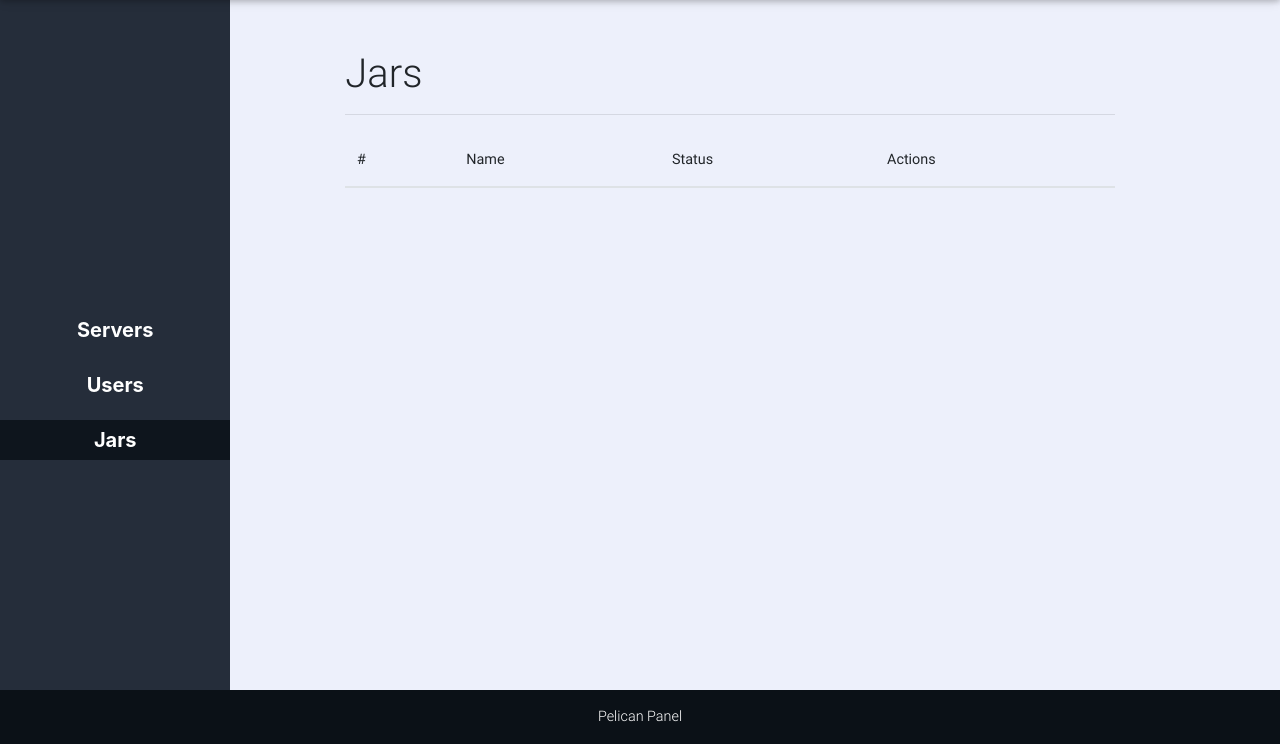
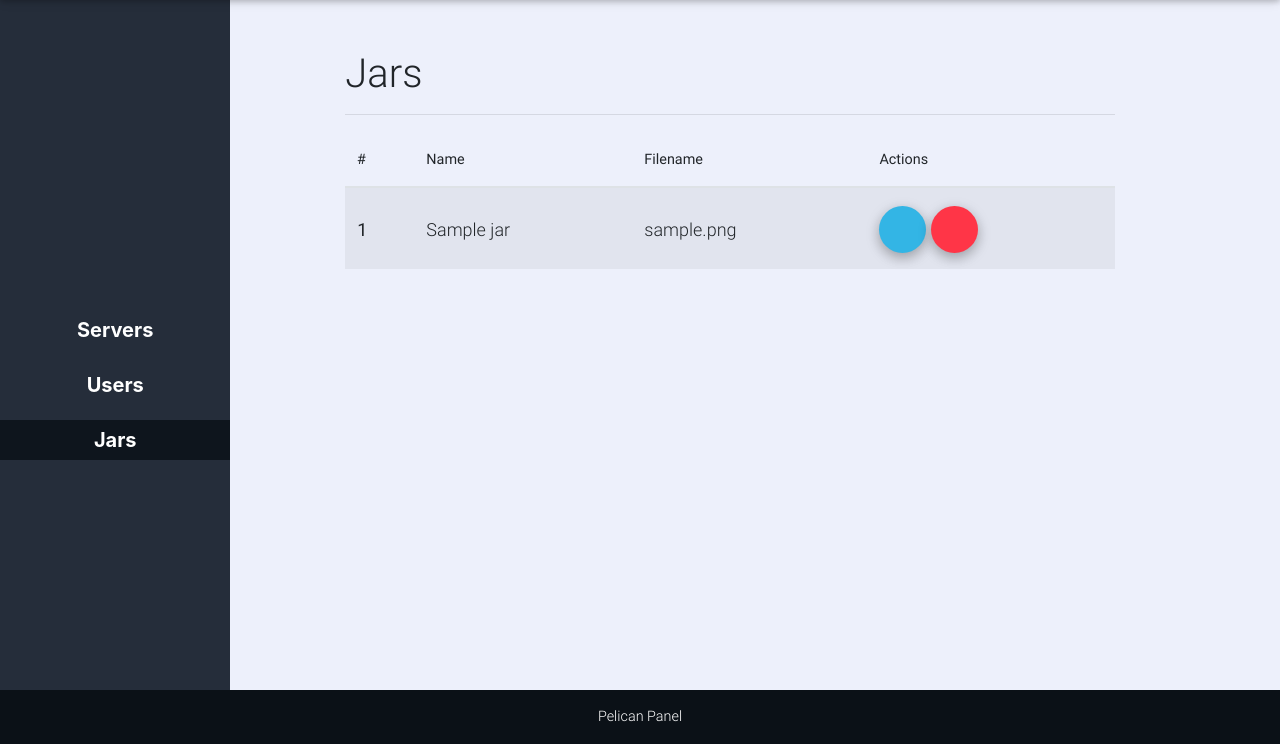
Before and after one commit to GavinAF/Pelican-Panel, a Flask app: page /jars in a window 1280 px wide. Shown: the part 56-800 px from the top of the page. Run offline with Flask 2, Linux system fonts and the light colour scheme; the visitor is signed in with stand-in values (Sample User, id 1); tables that the repository leaves empty hold one stand-in row (values such as "Sample post"); lists and menus that the app fills with data are empty; some libraries are stand-ins or nearby versions.

Commit message:
Jar upload page

```diff
--- a/webapp/helpers.py
+++ b/webapp/helpers.py
@@ -196,3 +196,15 @@
         return False
     finally:
             return True
+
+def get_jars():
+    # Get jars from database
+    try:
+        jars = Jar.query.all()
+        print("Selected jars from database")
+
+    except (Exception) as error :
+        print ("Error while selecting jars from database", error)
+        return False
+    finally:
+        return jars
--- a/webapp/routes.py
+++ b/webapp/routes.py
@@ -1,5 +1,5 @@
 from flask import Blueprint, render_template, session, redirect, request
-from webapp.helpers import login_required, login_user, get_servers, create_server, remove_server, get_users, create_user_panel, create_user, remove_user, save_jar
+from webapp.helpers import login_required, login_user, get_servers, create_server, remove_server, get_users, create_user_panel, create_user, remove_user, save_jar, get_jars
 from mcstatus import MinecraftServer
 import rpyc
 from datetime import datetime
@@ -382,6 +382,8 @@
 @login_required
 def jars():
 
+    jars = get_jars()
+
     if request.method =="POST":
         jarName = request.form.get("name")
         if request.files:
@@ -395,7 +397,7 @@
                 return redirect(request.url)
 
 
-    return render_template("jars.html")
+    return render_template("jars.html", jar_data=jars)
 
 @main.route("/logout")
 @login_required
--- a/webapp/templates/jars.html
+++ b/webapp/templates/jars.html
@@ -86,54 +86,27 @@
     <tr>
       <th scope="col">#</th>
       <th scope="col">Name</th>
-      <th scope="col">Status</th>
+      <th scope="col">Filename</th>
       <th scope="col">Actions</th>
     </tr>
   </thead>
   <tbody>
 
-    {% for server in server_data %}
+    {% for jar in jar_data %}
     <tr>
       <th class="align-middle" scope="row">{{ loop.index }}</th>
-      <td class="align-middle">{{ server.name }}</td>
-      <td class="align-middle">
-
-        {% if players[loop.index - 1] == "Offline" %}
-          Offline
-        {% else %}
-          Online ({{ players[loop.index - 1] }}/{{ server.slots }} Players)
-        {% endif %}
-
-      </td>
+      <td class="align-middle">{{ jar.name }}</td>
+      <td class="align-middle">{{ jar.file }}</td>
 
       <td>
+          <!-- Edit Button -->
+          <a id="edit-button" href="" class="btn-floating btn-info"><i class="fas fa-pen fa-lg" aria-hidden="true"></i></a>
 
-        {% if players[loop.index - 1] == "Offline" %}
-
-          <!-- Start Button -->
-          <a id="start-button" type="button" data-id="{{ server.id }}" class="btn-floating btn-success"><i class="fas fa-play fa-lg" aria-hidden="true"></i></a>
-
-          <!-- Edit Button
-          <a id="edit-button" href="{{ url_for ('main.selected', slug=server.id) }}" class="btn-floating btn-info"><i class="fas fa-pen fa-lg" aria-hidden="true"></i></a>
-          -->
 
           <!-- Delete Button -->
-          <a id="delete-button" type="button" data-id="{{ server.id }}" class="btn-floating btn-danger"><i class="fas fa-trash fa-lg" aria-hidden="true"></i></a>
+          <a id="delete-button" type="button" data-id="" class="btn-floating btn-danger"><i class="fas fa-trash fa-lg" aria-hidden="true"></i></a>
+     </td>
 
-        {% else %}
-
-          <!-- Restart Button -->
-          <a id="restart-button" data-id="{{ server.id }}" type="button" class="btn-floating btn-warning"><i class="fas fa-redo-alt fa-lg" aria-hidden="true"></i></a>
-
-          <!-- Stop Button -->
-          <a id="stop-button" data-id="{{ server.id }}" type="button" class="btn-floating btn-deep-orange"><i class="fas fa-stop fa-lg" aria-hidden="true"></i></a>
-
-          <!-- Edit Button -->
-          <a type="button" class="btn-floating btn-info"><i class="fas fa-pen fa-lg" aria-hidden="true"></i></a>
-        {% endif %}
-
-
-      </td>
     </tr>
     {% endfor %}
 
@@ -194,7 +167,7 @@
                 tableDiv.html(data);
               },
               error: function(data){
-                $('#alert-container').html("<div class='alert alert-danger alert-dismissible fade show' role='alert'><strong>Oops!</strong> We were unable to load server data. Please refresh your page.<button type='button' class='close' data-dismiss='alert' aria-label='Close'><span aria-hidden='true'>&times;</span></button></div>")
+                $('#alert-container').html("<div class='alert alert-danger alert-dismissible fade show' role='alert'><strong>Oops!</strong> We were unable to load jar data. Please refresh your page.<button type='button' class='close' data-dismiss='alert' aria-label='Close'><span aria-hidden='true'>&times;</span></button></div>")
               }
 
             });
@@ -232,7 +205,7 @@
 
 </script>
 
-<!-- Handles the delete button POST request -->
+<!-- Handles the delete button POST request
 <script>
 
   $(document).on('click', '#delete-button', function(e){
@@ -253,5 +226,6 @@
   });
 
 </script>
+ -->
 
 {% endblock %}
```
Also changed, not shown: webapp/templates/jars_table.html (added, +30 -0 lines).
